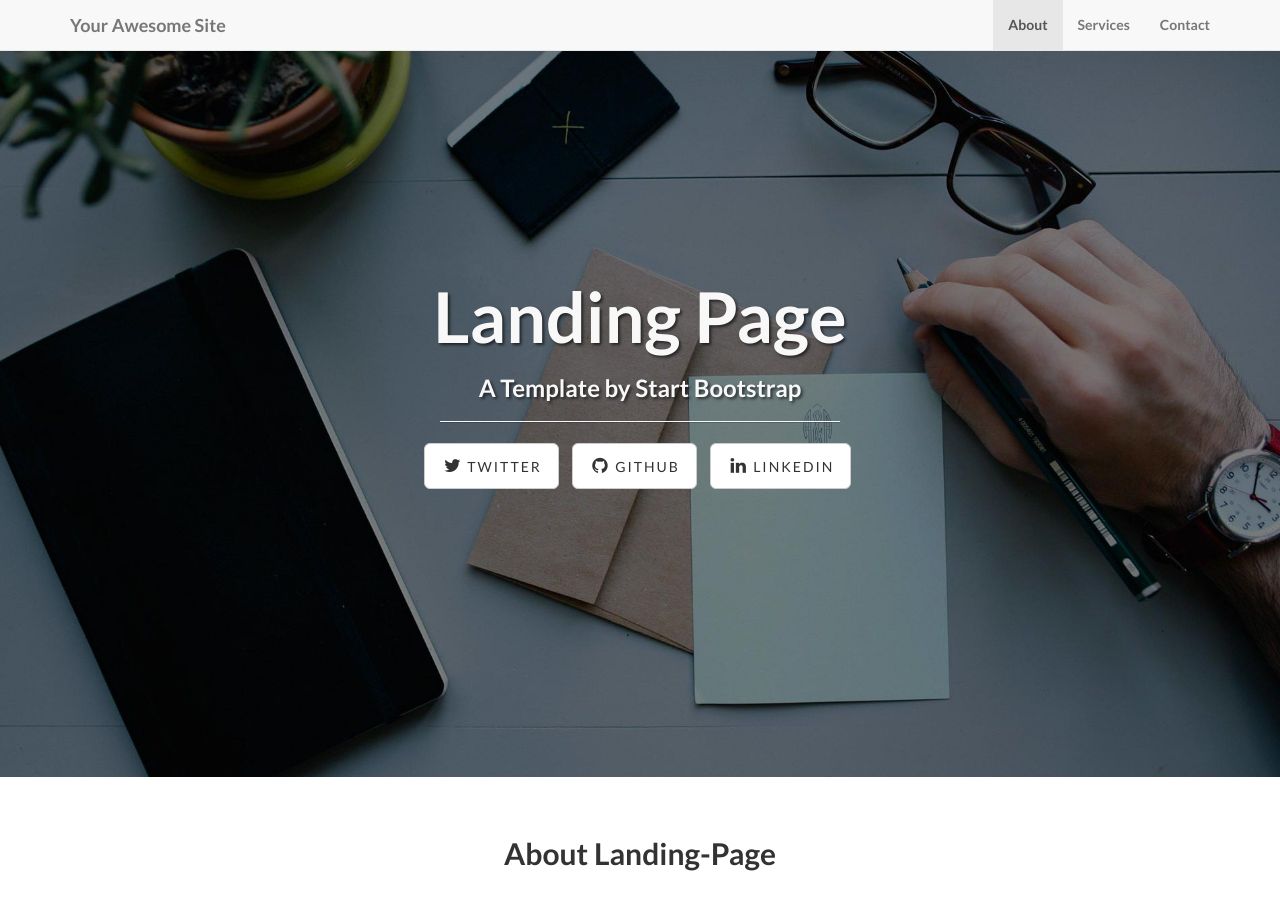
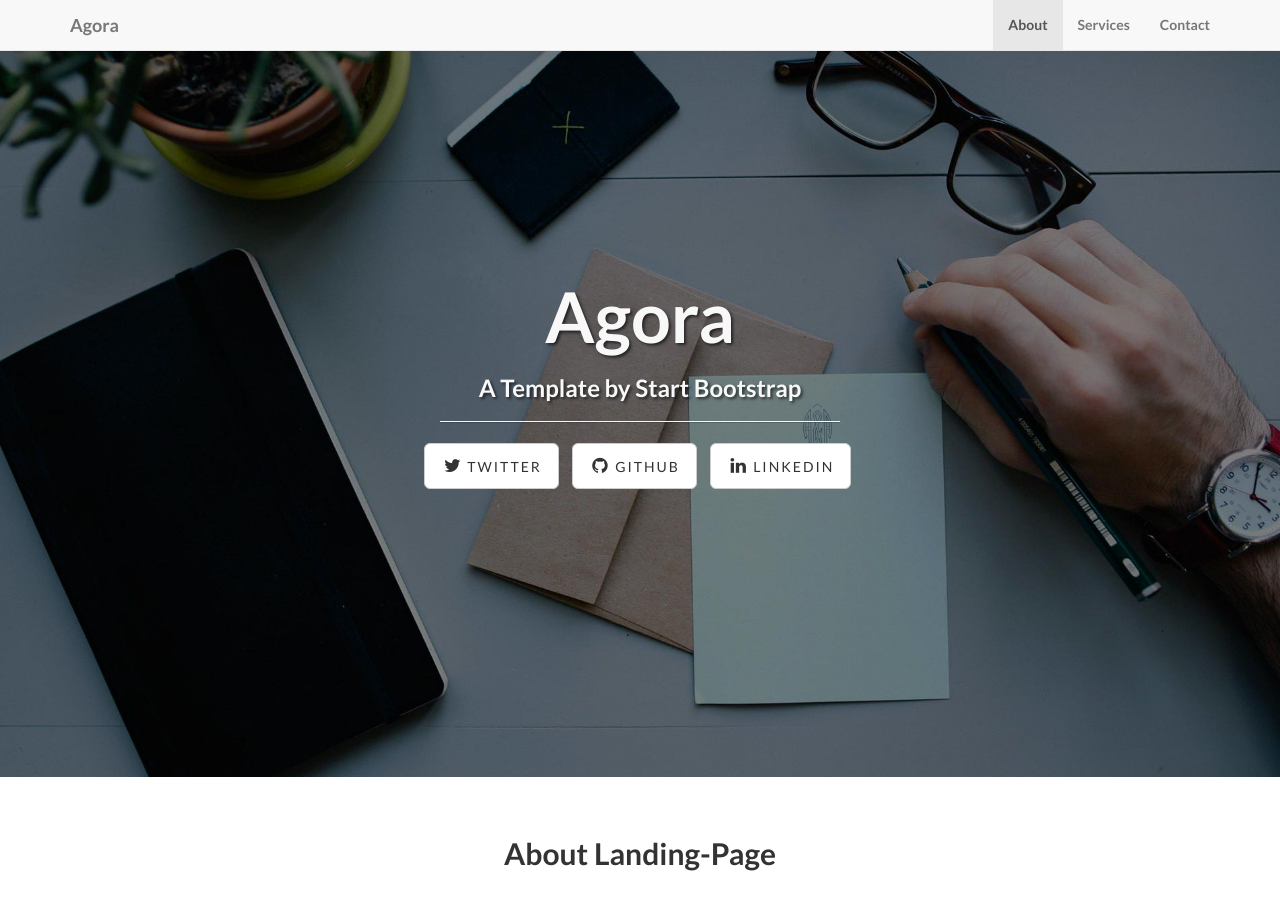
Before and after one commit to project-agora/project-agora.github.io, a Jekyll site: the page built from index.html, in a window 1280 px wide and 900 px high. Built offline with Jekyll 4.4.1, drawn with Linux system fonts in a browser that asks for light colours.

Commit message:
2nd commit

```diff
--- a/_config.yml
+++ b/_config.yml
@@ -3,9 +3,9 @@
 # ----------------------- #
 
 url: http://yoursite.com
-title: Your Awesome Site
+title: Agora
 email: your-email@domain.com
-author: Your Name
+author: Yukang
 description: > # "Write an awesome description for your new site here.
   You can edit this line in _config.yml. It will appear in your document
   head meta (for Google search results) and in your feed.xml site
--- a/index.html
+++ b/index.html
@@ -1,5 +1,5 @@
 ---
 layout: default
-title: Landing Page
+title: Agora
 subTitle: A Template by Start Bootstrap
 ---
```
